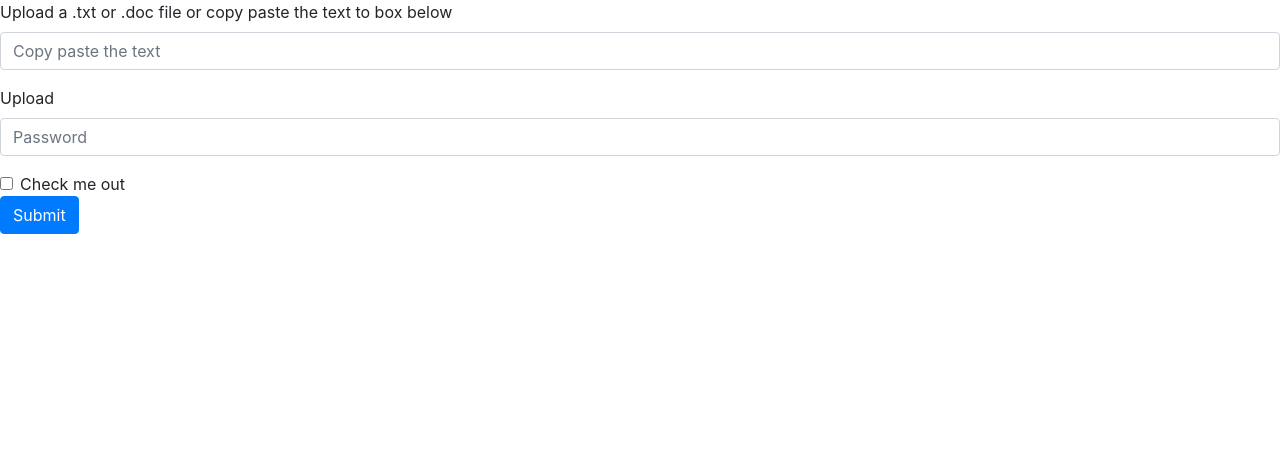
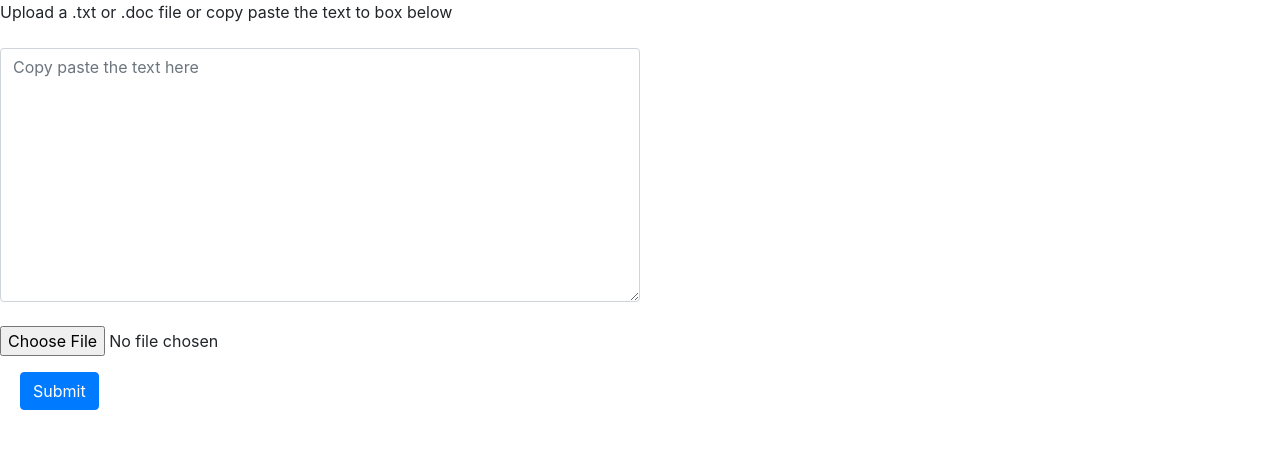
Before and after one commit to chaitraboggaram/COT, a Flask app: page /home in a window 1280 px wide. Shown: the top 449 px of the page. Run offline with Flask 2, Linux system fonts and the light colour scheme; some libraries are stand-ins or nearby versions.

Commit message:
Adding home page

```diff
--- a/templates/home.html
+++ b/templates/home.html
@@ -9,18 +9,22 @@
     <body>
         <form>
             <div class="form-group">
-              <label for="inputbox">Upload a .txt or .doc file or copy paste the text to box below</label>
-              <input type="text" class="form-control" id="inputbox" placeholder="Copy paste the text">
+                <label for="inputbox">Upload a .txt or .doc file or copy paste the text to box below</label>
             </div>
+
+            <div class="form-outline w-50">
+                <textarea class="form-control" id="inputbox" rows="10" placeholder="Copy paste the text here"></textarea>
+            </div>
+
             <div class="form-group">
-              <label for="imputfile">Upload</label>
-              <input type="password" class="form-control" id="exampleInputPassword1" placeholder="Password">
+                <label for="choosefile"></label>
+                <input type="file" class="form-control-file" id="choosefile">
             </div>
+
             <div class="form-check">
-              <input type="checkbox" class="form-check-input" id="exampleCheck1">
-              <label class="form-check-label" for="exampleCheck1">Check me out</label>
+                <button type="submit" class="btn btn-primary">Submit</button>
             </div>
-            <button type="submit" class="btn btn-primary">Submit</button>
+
           </form>
 
         <script src="https://ajax.googleapis.com/ajax/libs/jquery/3.5.1/jquery.min.js"></script>
```
